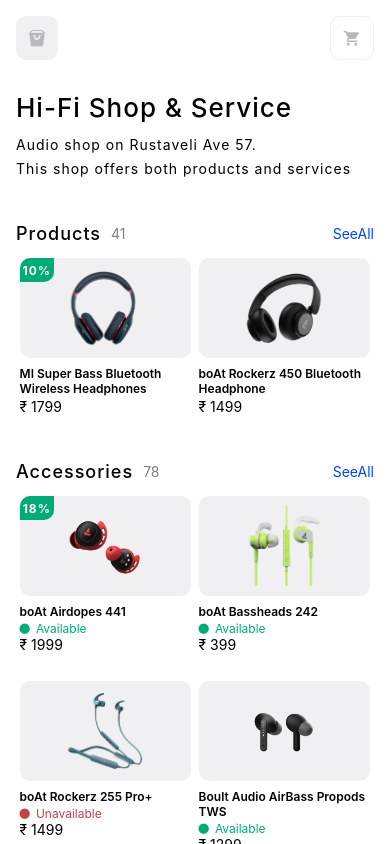
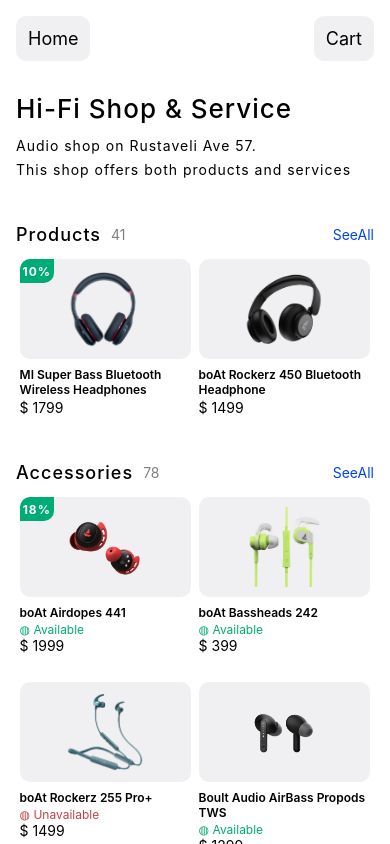
Before and after one commit to shivam00005/TopShelf, a React Native app: screen /Home in a window 390 px wide. Built offline with nearby package versions, Linux system fonts and the light colour scheme.

Commit message:
creected home page nevigation

```diff
--- a/components/screens/Home.js
+++ b/components/screens/Home.js
@@ -113,20 +113,12 @@
                 flexDirection: 'row',
                 alignItems: 'center',
               }}>
-              <FontAwesome
-                name="circle"
-                style={{
-                  fontSize: 12,
-                  marginRight: 6,
-                  color: COLOURS.green,
-                }}
-              />
               <Text
                 style={{
                   fontSize: 12,
                   color: COLOURS.green,
                 }}>
-                Available
+                &#9677; Available
               </Text>
             </View>
           ) : (
@@ -135,25 +127,17 @@
                 flexDirection: 'row',
                 alignItems: 'center',
               }}>
-              <FontAwesome
-                name="circle"
-                style={{
-                  fontSize: 12,
-                  marginRight: 6,
-                  color: COLOURS.red,
-                }}
-              />
               <Text
                 style={{
                   fontSize: 12,
                   color: COLOURS.red,
                 }}>
-                Unavailable
+                &#9677; Unavailable
               </Text>
             </View>
           )
         ) : null}
-        <Text>&#8377; {data.productPrice}</Text>
+        <Text>$ {data.productPrice}</Text>
       </TouchableOpacity>
     );
   };
@@ -175,29 +159,28 @@
             padding: 16,
           }}>
           <TouchableOpacity>
-            <Entypo
-              name="shopping-bag"
+            <Text
               style={{
                 fontSize: 18,
-                color: COLOURS.backgroundMedium,
+                color: 'black',
                 padding: 12,
                 borderRadius: 10,
                 backgroundColor: COLOURS.backgroundLight,
-              }}
-            />
+              }}>
+              Home
+            </Text>
           </TouchableOpacity>
           <TouchableOpacity onPress={() => navigation.navigate('MyCart')}>
-            <MaterialCommunityIcons
-              name="cart"
+            <Text
               style={{
                 fontSize: 18,
-                color: COLOURS.backgroundMedium,
+                color: 'black',
                 padding: 12,
                 borderRadius: 10,
-                borderWidth: 1,
-                borderColor: COLOURS.backgroundLight,
-              }}
-            />
+                backgroundColor: COLOURS.backgroundLight,
+              }}>
+              Cart
+            </Text>
           </TouchableOpacity>
         </View>
         <View
```
